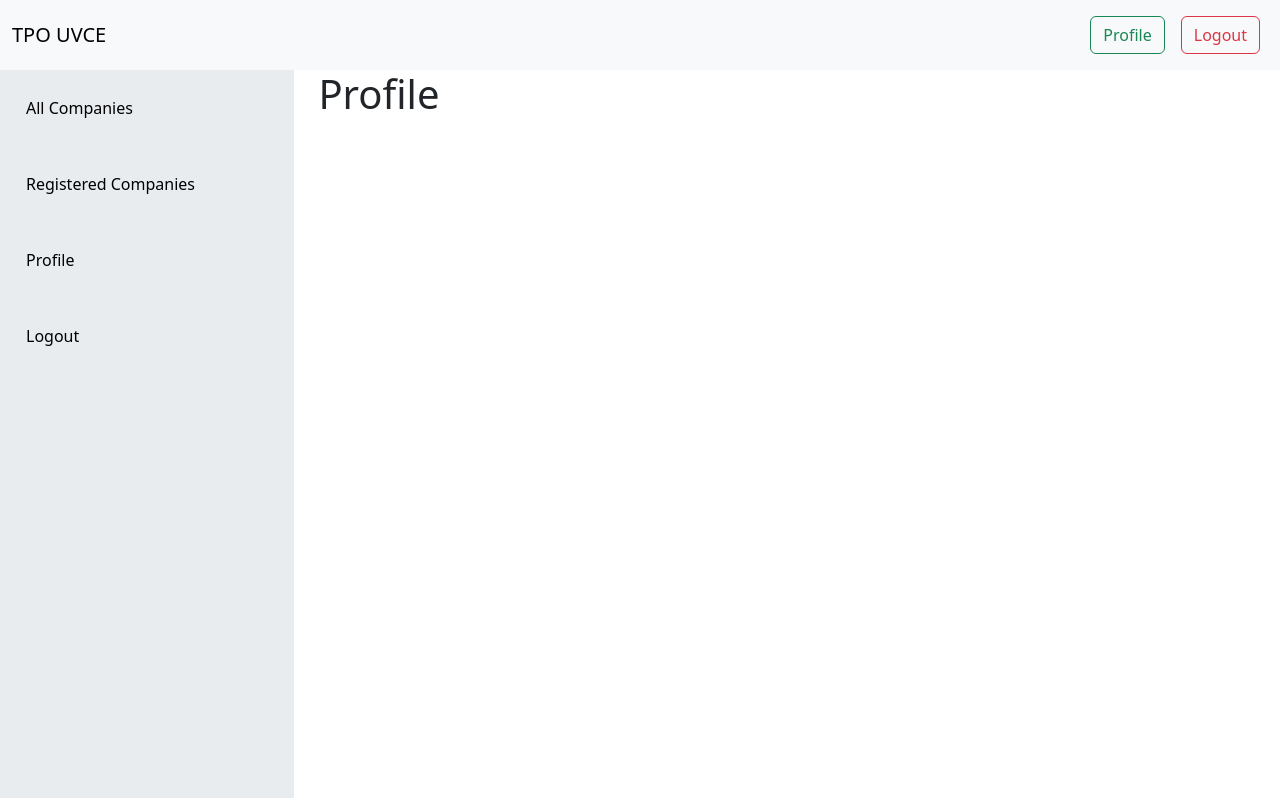
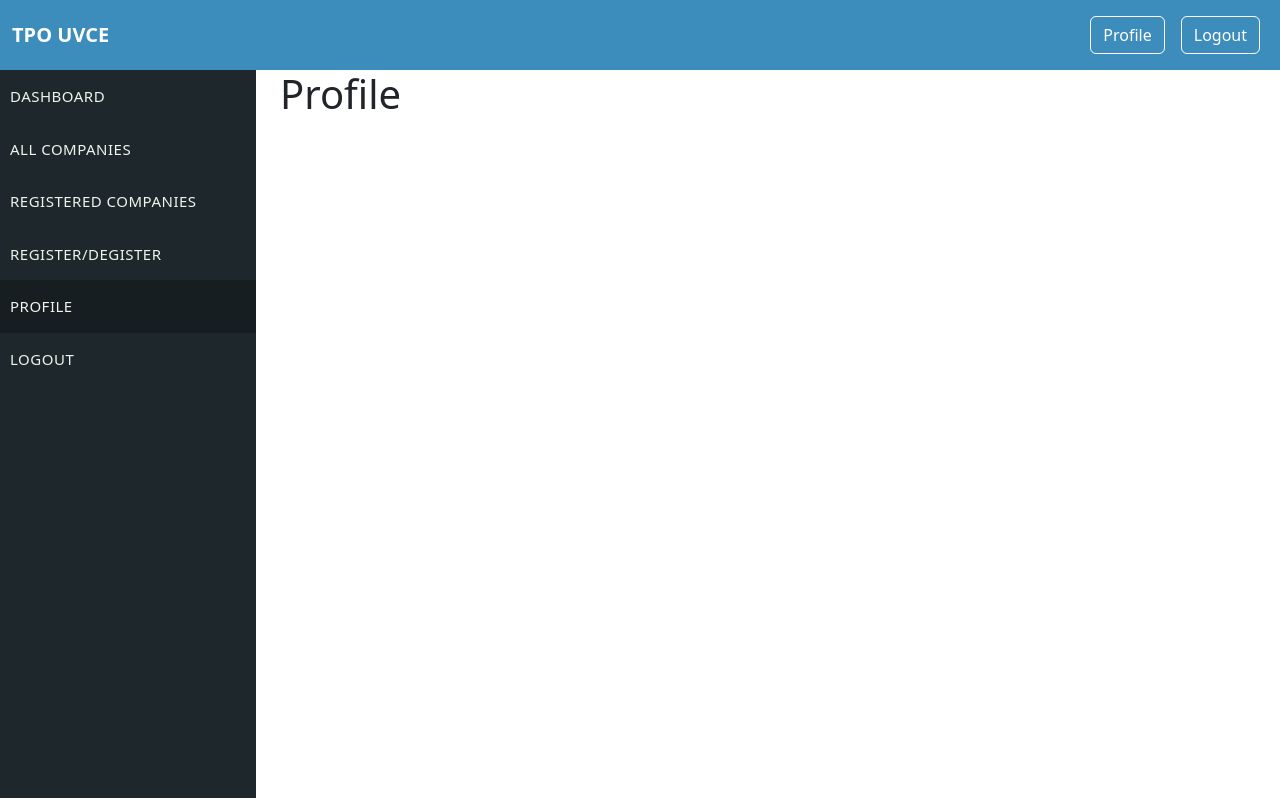
Before and after one commit to Girish-Bharadwaj/placement-management, a Django app: page /profile/ in a window 1280 px wide. Run offline with Django 4.2, Linux system fonts and the light colour scheme.

Commit message:
ui changes

```diff
--- a/placement/static/placement/main.css
+++ b/placement/static/placement/main.css
@@ -1,18 +1,28 @@
+.navbar {
+  background-color: #3c8dbc !important;
+}
+.navbar a {
+  color: white;
+  font-weight: bolder;
+}
+
 .sidebar {
-  width: 23%;
+  width: 20%;
   height: 91vh;
   position: fixed;
   padding: 0px;
+  background-color: #1e282c !important;
 }
 .sidebar a {
-  padding: 16px;
+  font-size: 15px;
+  letter-spacing: 0.5px;
+  font-weight: 300;
+  padding: 15px 10px;
   text-decoration: none;
-  color: black;
-  margin: 10px;
-  border-radius: 10px;
+  color: #eef4ed;
 }
 .sidebar a:hover {
-  background-color: rgb(17, 47, 61) !important;
+  background-color: #171e21 !important;
   color: white;
 }
 .sidebar a:focus {
@@ -20,10 +30,14 @@
   text-decoration: none;
 }
 .selected {
-  background-color: rgb(17, 47, 61) !important;
+  background-color: #171e21 !important;
   color: white !important;
 }
 .main-page {
-  margin-left: 23%;
-  width: 77%;
+  margin-left: 20%;
+  width: 60%;
 }
+.nav-item button {
+  color: white;
+  border-color: white;
+}
--- /dev/null
+++ b/placement/templates/placement/Dashboard.html
@@ -0,0 +1,3 @@
+{% extends 'placement/base.html' %} {% block content %}
+<h1>Dashboard</h1>
+{% endblock content %}
--- a/placement/templates/placement/Home.html
+++ /dev/null
@@ -1,3 +0,0 @@
-{% extends "placement/base.html" %} {% block content %}
-<h1>Home page</h1>
-{% endblock content %}
--- /dev/null
+++ b/placement/templates/placement/Register-Deregister.html
@@ -0,0 +1,3 @@
+{% extends 'placement/base.html' %} {% block content %}
+<h1>Register/deregister</h1>
+{% endblock content %}
--- a/placement/templates/placement/base.html
+++ b/placement/templates/placement/base.html
@@ -59,16 +59,42 @@
         <div class="col-2 bg-body-secondary sidebar">
           <ul class="nav flex-column">
             <li class="nav-item">
-              <a class="nav-link {% if request.resolver_match.url_name == '/allcompanies' %}class='selected'{% endif %}" href="{% url 'allcompanies' %}">All Companies</a>
+            <a class="nav-link
+            {% if request.resolver_match.url_name == 'dashboard' %}
+            selected
+            {% endif %}"
+            href="{% url 'dashboard' %}">DASHBOARD</a>
             </li>
             <li class="nav-item">
-              <a class="nav-link" href="{% url 'registeredcompanies' %}">Registered Companies</a>
+              <a class="nav-link
+              {% if request.resolver_match.url_name == 'allcompanies' %}
+              selected
+              {% endif %}"
+              href="{% url 'allcompanies' %}">ALL COMPANIES</a>
             </li>
             <li class="nav-item">
-              <a class="nav-link" href="{% url 'profile' %}">Profile</a>
+              <a class="nav-link
+              {% if request.resolver_match.url_name == 'registeredcompanies' %}
+              selected
+              {% endif %}"
+              href="{% url 'registeredcompanies' %}">REGISTERED COMPANIES</a>
             </li>
             <li class="nav-item">
-              <a class="nav-link" href="#">Logout</a>
+              <a class="nav-link
+              {% if request.resolver_match.url_name == 'register' %}
+              selected
+              {% endif %}"
+              href="{% url 'register-deregister' %}">REGISTER/DEGISTER</a>
+            </li>
+            <li class="nav-item
+            {% if request.resolver_match.url_name == 'profile' %}
+              selected
+            {% endif %}
+            ">
+              <a class="nav-link" href="{% url 'profile' %}">PROFILE</a>
+            </li>
+            <li class="nav-item">
+              <a class="nav-link" href="#">LOGOUT</a>
             </li>
           </ul>
         </div>
--- a/placement/urls.py
+++ b/placement/urls.py
@@ -2,9 +2,10 @@ from django.urls import path
 from . import views
 
 urlpatterns = [
-    path('', views.Home, name='home'),
+    path('dashboard/', views.Dashboard, name='dashboard'),
     path('about/', views.About, name='about'),
     path('allcompanies/', views.AllCompanies, name='allcompanies'),
     path('registeredcompanies/', views.RegisteredCompanies, name='registeredcompanies'),
     path('profile/', views.Profile, name='profile'),
+    path('register/', views.RegisterDeregister, name='register-deregister'),
 ]
--- a/placement/views.py
+++ b/placement/views.py
@@ -20,3 +20,9 @@ def AllCompanies(request):
 
 def RegisteredCompanies(request):
     return render(request, 'placement/RegisteredCompanies.html')
+
+def Dashboard(request):
+    return render(request, 'placement/Dashboard.html')
+
+def RegisterDeregister(request):
+    return render(request, 'placement/Register-Deregister.html')
```
